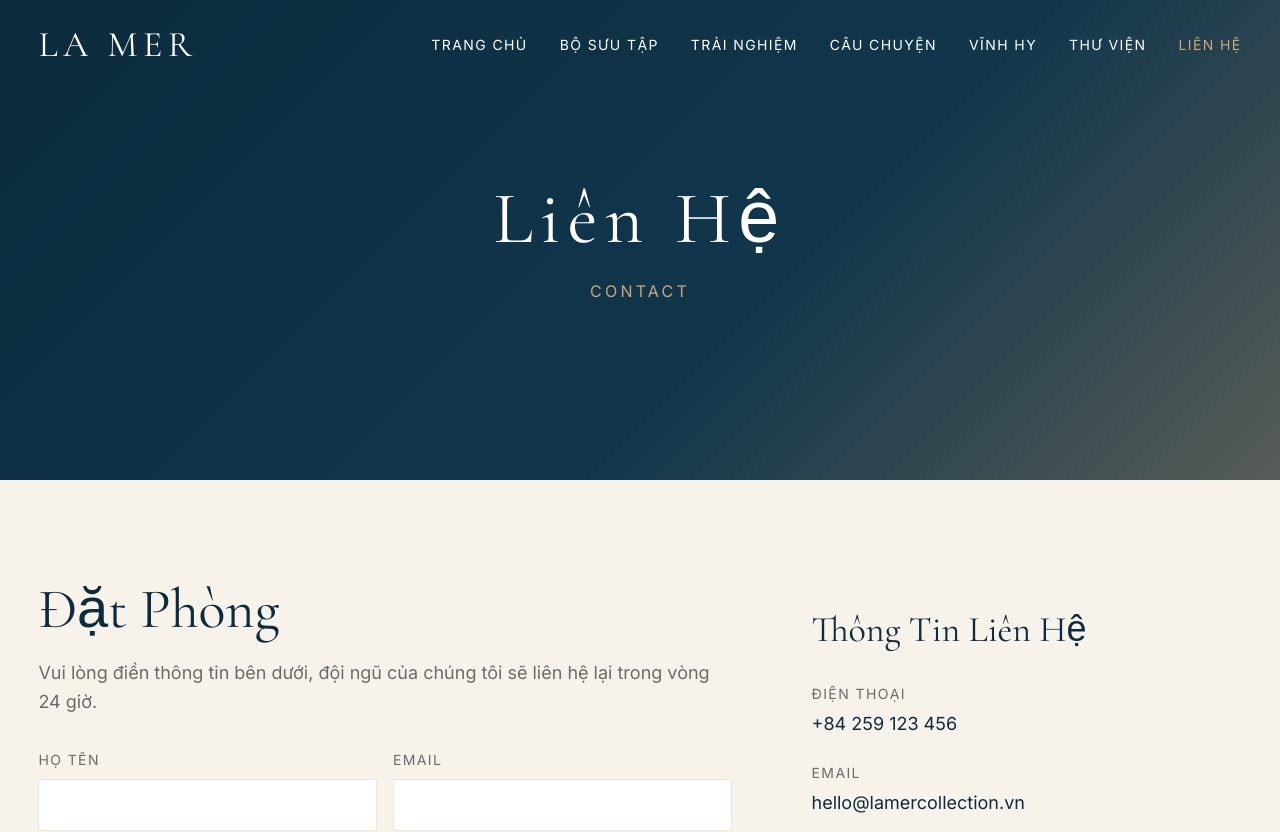
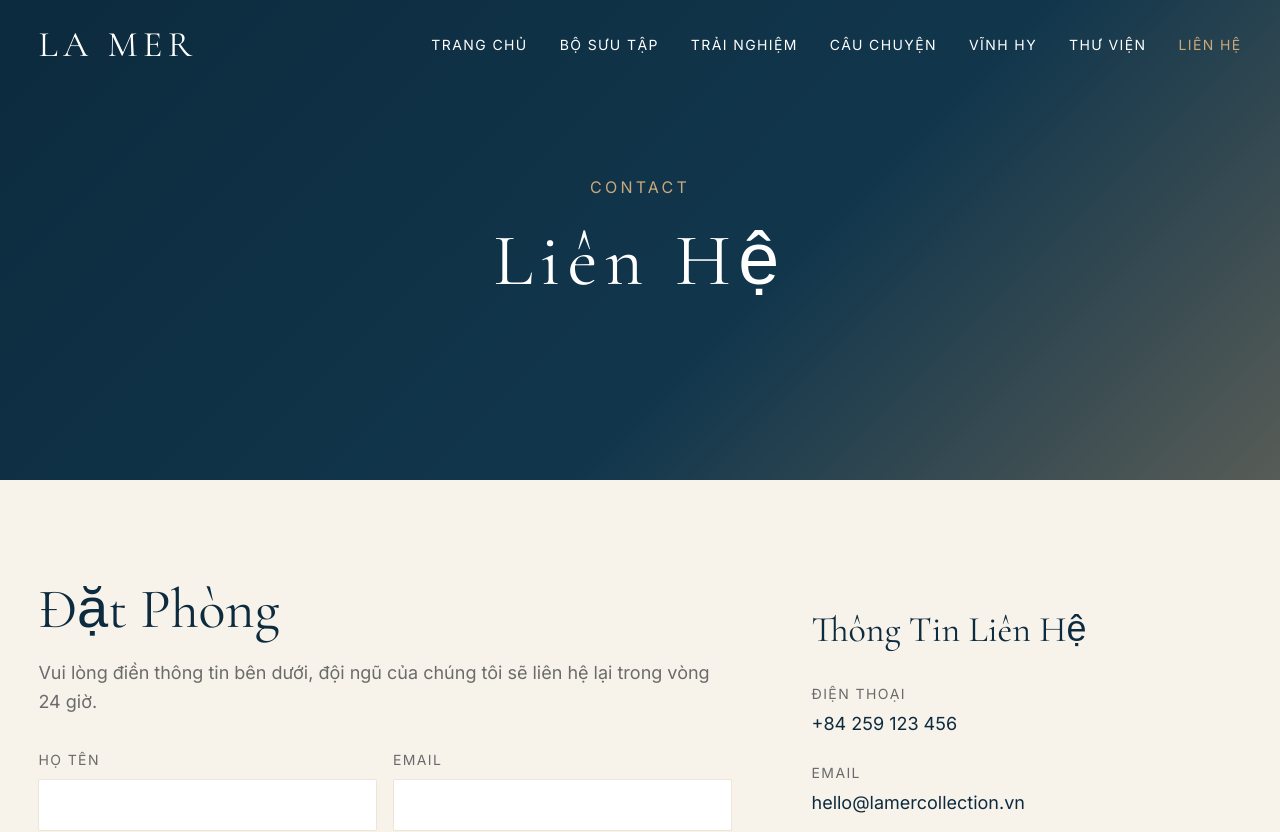
Before and after one commit to duongminhphucwork/lamer-collection-website, a Next.js app: page /lien-he in a window 1280 px wide. Shown: the top 832 px of the page. Built offline with nearby package versions, Linux system fonts and the light colour scheme.

Commit message:
fix: restore correct subtitle/title order in hero section

```diff
--- a/src/components/ui/hero-section.tsx
+++ b/src/components/ui/hero-section.tsx
@@ -23,6 +23,17 @@ export default function HeroSection({
         style={{ backgroundColor: "var(--color-overlay)" }}
       />
       <div className="relative z-[2] text-center text-white">
+        <p
+          className="uppercase"
+          style={{
+            fontSize: "var(--text-sm)",
+            letterSpacing: "0.2em",
+            color: "var(--color-sand)",
+            marginBottom: "var(--space-4)",
+          }}
+        >
+          {subtitle}
+        </p>
         <h1
           className="font-heading font-normal"
           style={{
@@ -33,17 +44,6 @@ export default function HeroSection({
         >
           {title}
         </h1>
-        <p
-          className="uppercase"
-          style={{
-            fontSize: "var(--text-sm)",
-            letterSpacing: "0.2em",
-            marginTop: "var(--space-4)",
-            color: "var(--color-sand)",
-          }}
-        >
-          {subtitle}
-        </p>
       </div>
     </section>
   );
```
